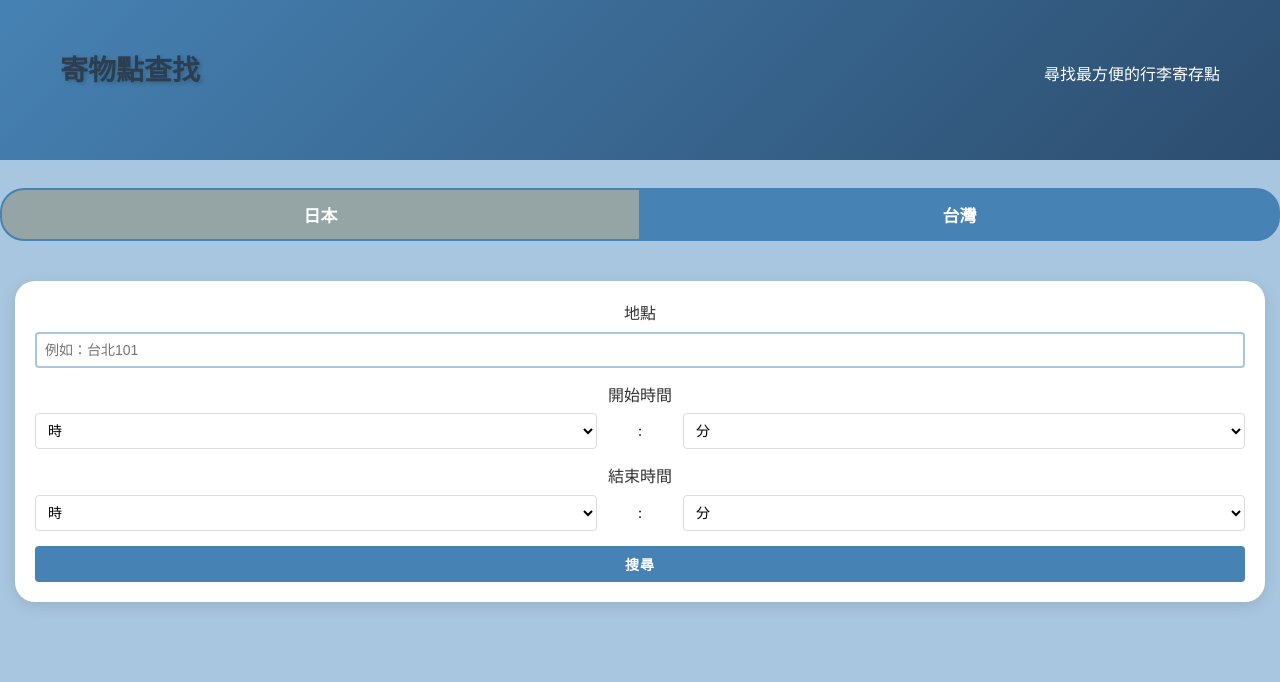
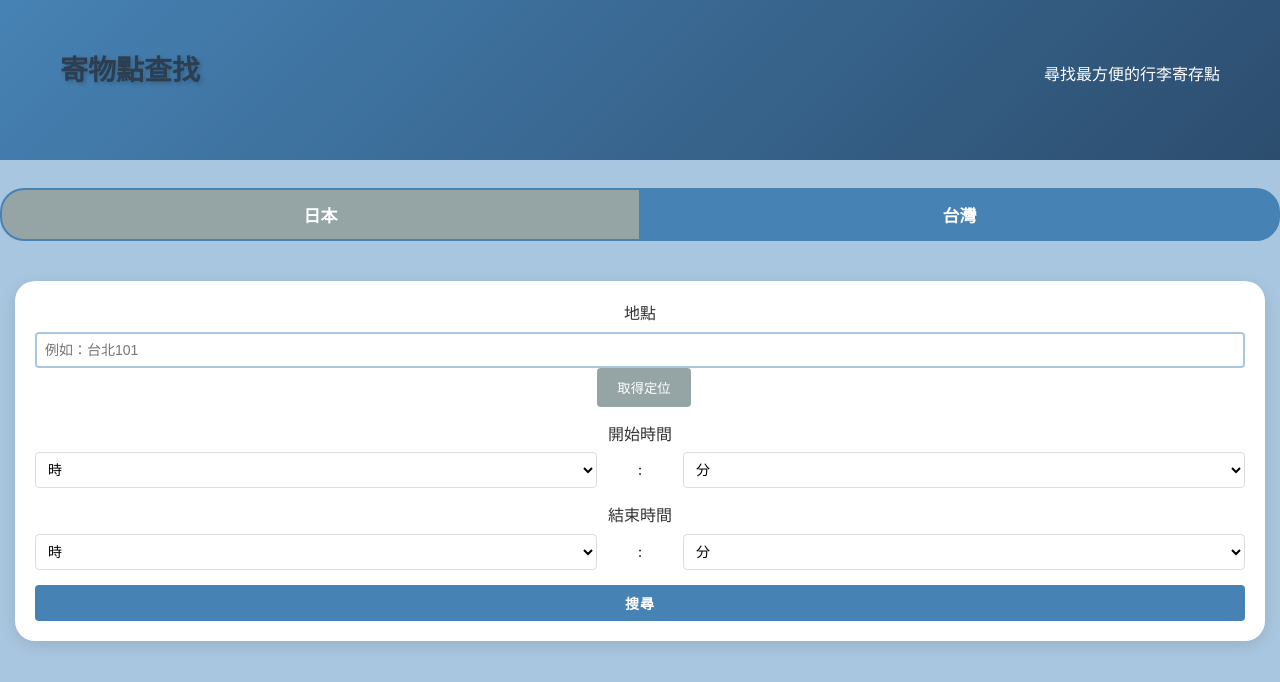
Before and after one commit to zchsu/Trip, a React (Create React App) app: page /linelocker in a window 1280 px wide. Both pictures are taken after a click on the button "台灣". Shown: the top 682 px of the page. Built offline with nearby package versions, Linux system fonts and the light colour scheme.

Commit message:
location

```diff
--- a/src/components/LineLocker.js
+++ b/src/components/LineLocker.js
@@ -190,7 +190,28 @@ const LineLocker = () => {
               value={twSearch}
               onChange={e => setTwSearch(e.target.value)}
               placeholder="例如：台北101"
+              style={{ marginRight: '8px' }}
             />
+            <button
+              type="button"
+              style={{ marginLeft: '8px' }}
+              onClick={() => {
+                if (navigator.geolocation) {
+                  navigator.geolocation.getCurrentPosition(async pos => {
+                    const lat = pos.coords.latitude;
+                    const lon = pos.coords.longitude;
+                    // 逆地理查詢
+                    const res = await fetch(`https://nominatim.openstreetmap.org/reverse?format=json&lat=${lat}&lon=${lon}`);
+                    const data = await res.json();
+                    // 取顯示地址
+                    const address = data.display_name || `${lat},${lon}`;
+                    setTwSearch(address);
+                  });
+                }
+              }}
+            >
+              取得定位
+            </button>
           </div>
           <div className="form-group">
             <label>開始時間</label>
```
